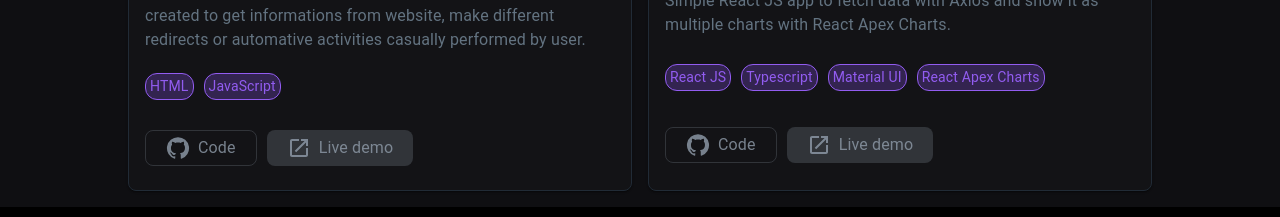
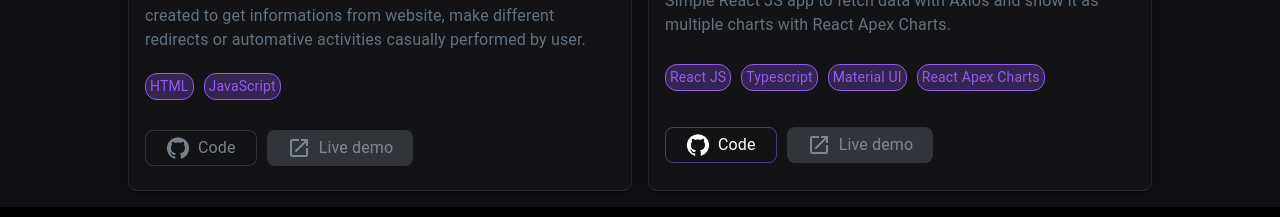
Before and after one commit to GrzegorzWitkowsk1/Portfolio, a React (Create React App) app: page / in a window 1280 px wide. Shown: the part 2480-2697 px from the top of the page. Built offline with nearby package versions, Linux system fonts and the light colour scheme.

Commit message:
FIX: Added code url to statistics project

```diff
--- a/src/consts/index.ts
+++ b/src/consts/index.ts
@@ -158,6 +158,7 @@ export const projects: ProjectType[] = [
 	},
 	{
 		title: "Statistics App",
+		codeUrl: "https://github.com/GrzegorzWitkowsk1/LUXO-statistics-app",
 		description: {
 			"en-EN":
 				"Simple React JS app to fetch data with Axios and show it as multiple charts with React Apex Charts.",
```
